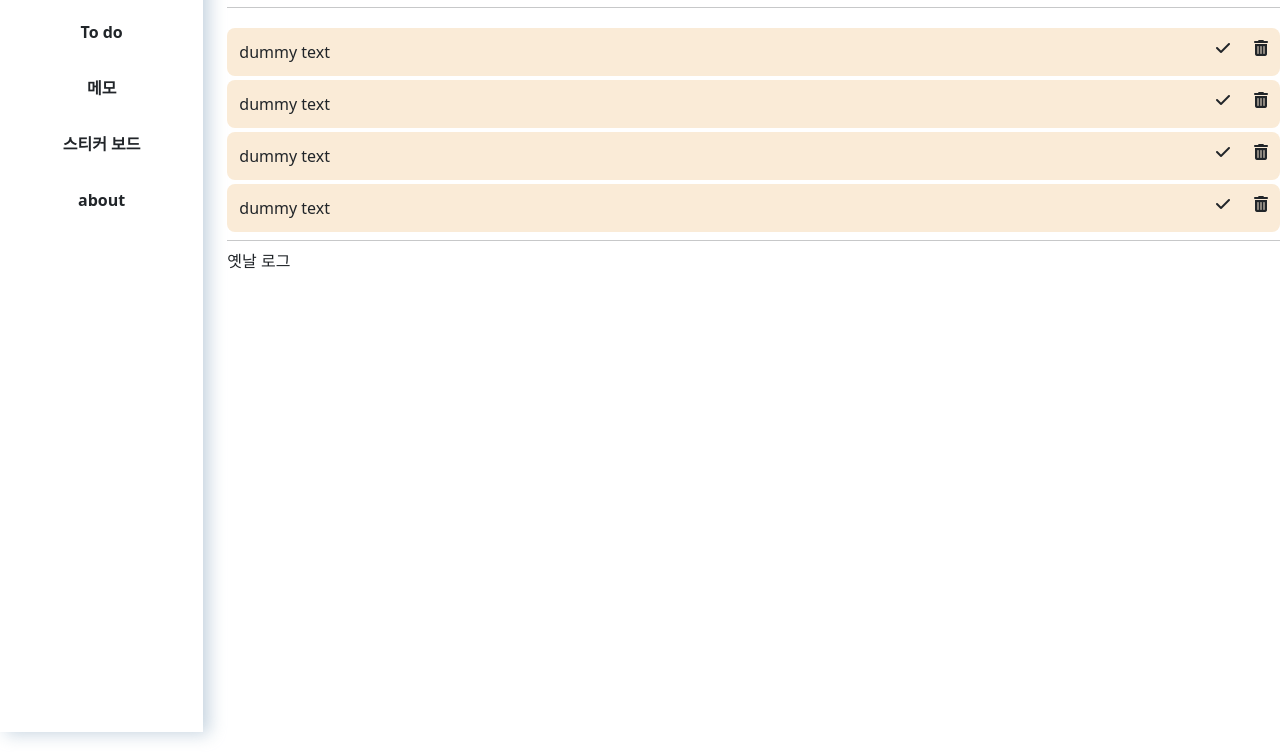
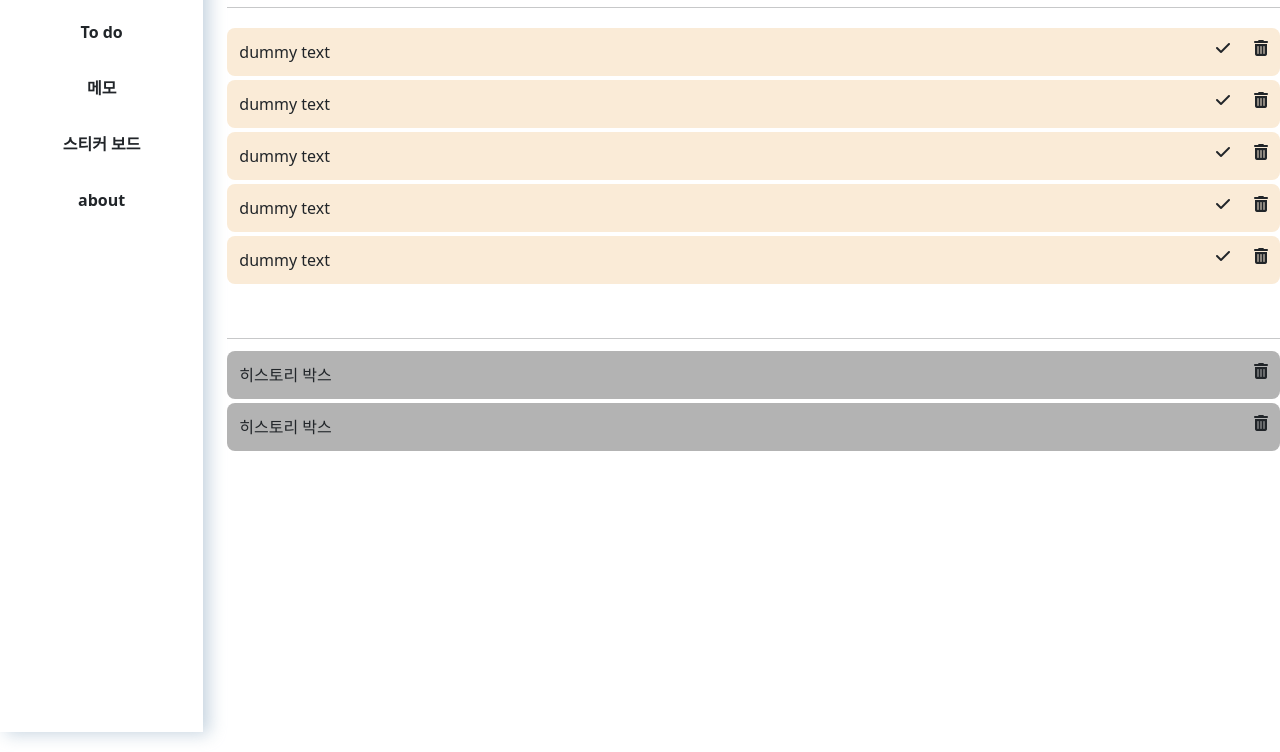
Before and after one commit to RDDcat/TodoNodeJS, a website: page todo/public/todo.html in a window 1280 px wide. Shown: the part 68-820 px from the top of the page. Drawn offline with nearby package versions, Linux system fonts and the light colour scheme.

Commit message:
[UPDATE] todo 중앙 분리선 구현

```diff
--- a/todo/public/css/todo.css
+++ b/todo/public/css/todo.css
@@ -1,11 +1,13 @@
 .todo-list{
     display: flex;
     flex-direction: column;
+    min-height: 42%;
 }
 
 .todo-list .todo-list-box{
     display: flex;
     flex-direction: row;
+    flex-basis: 5rem;
     background-color: antiquewhite;
     width: 100%;
     height: 100%;
@@ -28,6 +30,38 @@
     padding: 1.5rem;
 }
 
-.todo-log{
+
+.middle-line{
 
 }
+
+
+.todo-log{
+    display: flex;
+    flex-direction: column;
+}
+
+.todo-log .todo-log-box{
+    display: flex;
+    flex-direction: row;
+    background-color: rgb(179, 179, 179);
+    width: 100%;
+    height: 100%;
+    margin-top: 0.5rem;
+    border-radius: 1rem;
+}
+
+.todo-log .todo-log-box .todo-log-content{
+    width: 98%;
+    padding: 1.5rem;
+}
+
+.todo-log-btn{
+    display: flex;
+    flex-direction: row;
+}
+
+.todo-log-btn .icon{
+    flex: 1;
+    padding: 1.5rem;
+}
--- a/todo/public/todo.html
+++ b/todo/public/todo.html
@@ -87,12 +87,38 @@
                             <i class="icon fa-solid fa-trash-can"></i>
                         </div>
                     </div>
+                    <div class="todo-list-box">
+                        <div class="todo-list-content">
+                            dummy text
+                        </div>
+                        <div class="todo-list-btn">
+                            <i class="icon fa-solid fa-check"></i>
+                            <i class="icon fa-solid fa-trash-can"></i>
+                        </div>
+                    </div>
                 </div>
-                <div>
-                    <hr>
+                <div class="middle-line">
+                    <hr><!-- 중앙 분리선 -->
                 </div>
                 <div class="todo-log">
-                    옛날 로그
+                    <div class="todo-log-box">
+                        <div class="todo-log-content">
+                            히스토리 박스
+                        </div>
+                        <div class="todo-log-btn">
+                            <i class="icon fa-solid fa-trash-can"></i>
+                        </div>
+                    </div>
+
+                    <div class="todo-log-box">
+                        <div class="todo-log-content">
+                            히스토리 박스
+                        </div>
+                        <div class="todo-log-btn">
+                            <i class="icon fa-solid fa-trash-can"></i>
+                        </div>
+                    </div>
+
                 </div>
             </div>
         </div>
```
